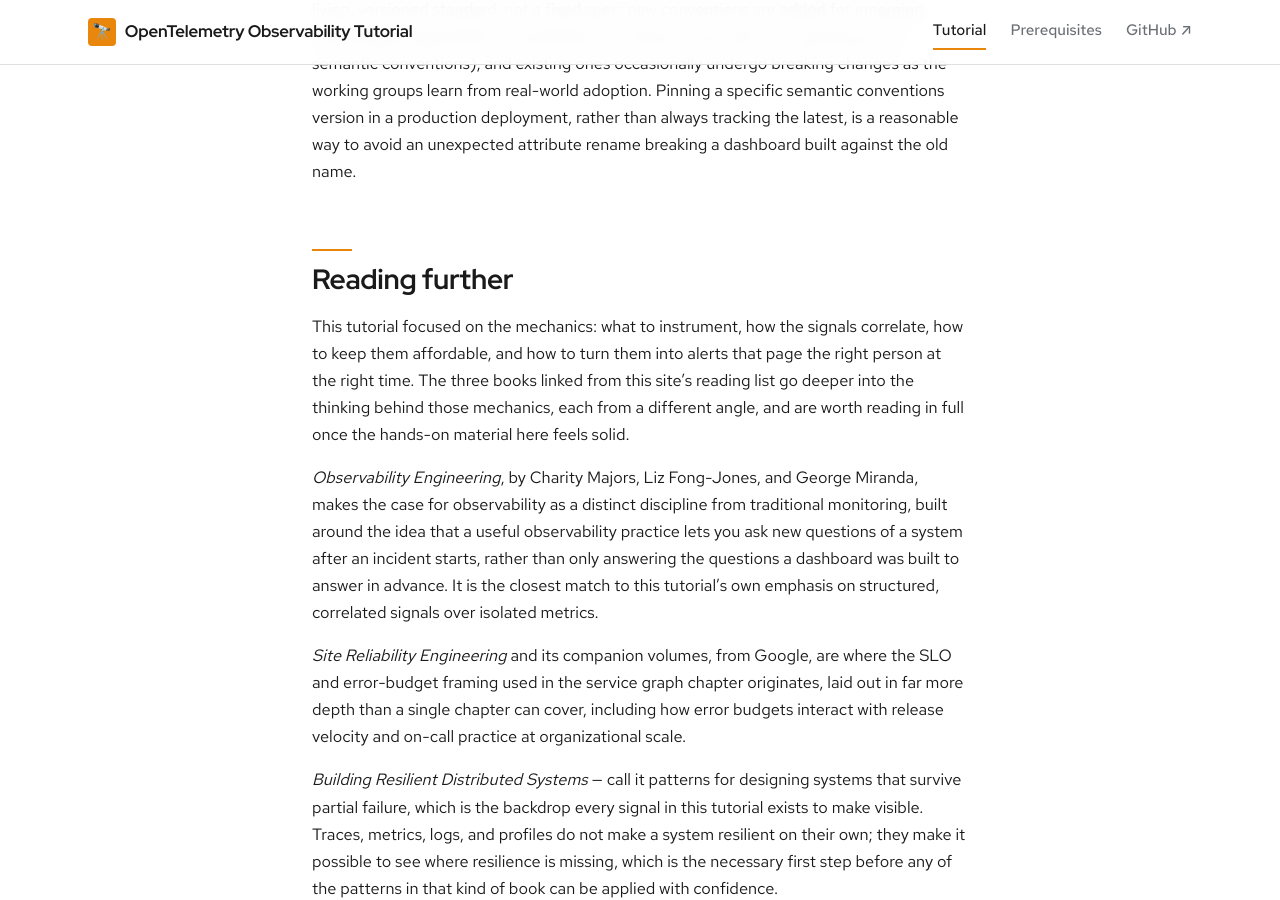
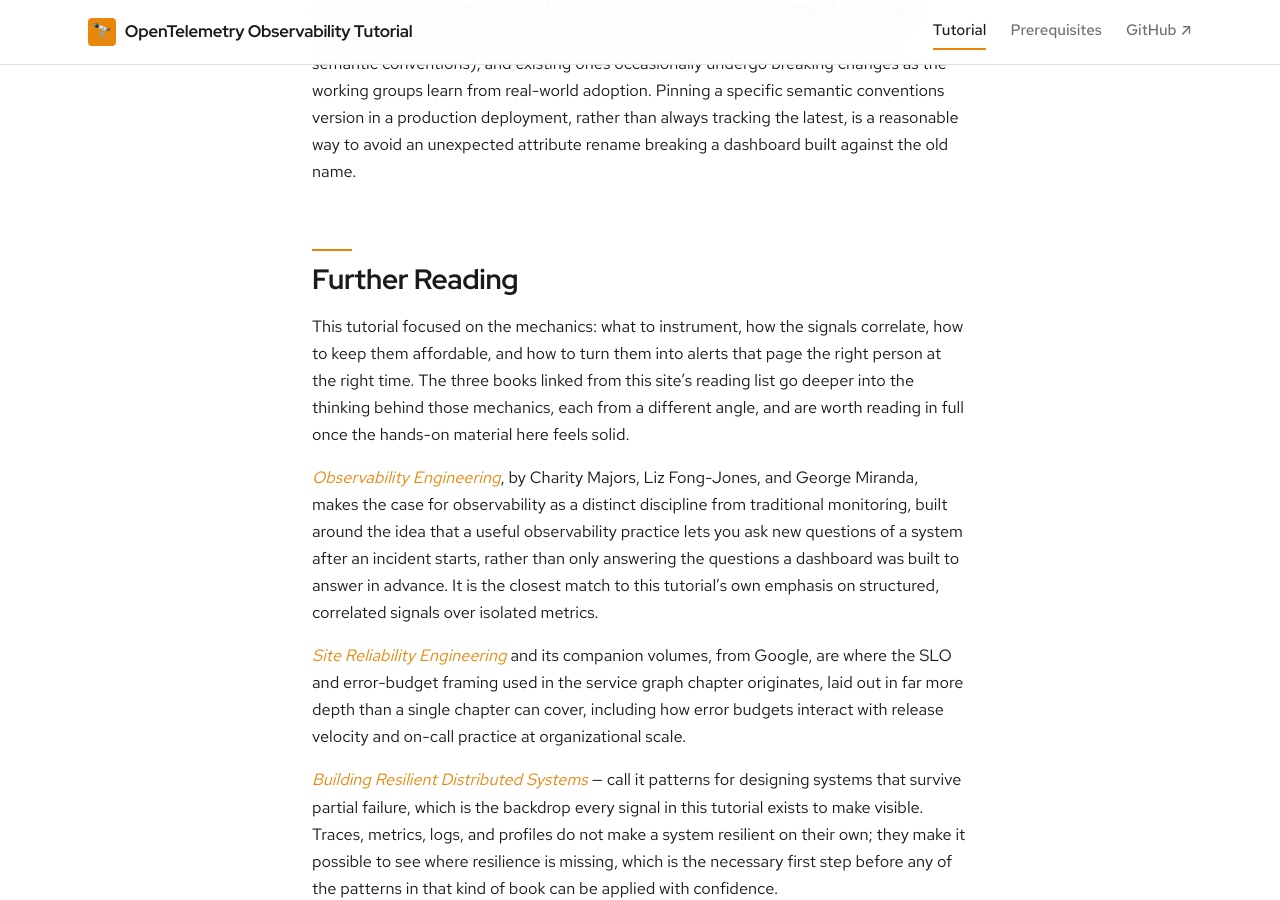
Before and after one commit to patterncatalyst/otel-observability-tutorial, a Jekyll site: the page built from _docs/24-whats-next.md, in a window 1280 px wide and 900 px high, scrolled down 4348 px. Built offline with Jekyll 4.4.1, drawn with Linux system fonts in a browser that asks for light colours; some web fonts are replaced; part of the change alters nothing that is shown.

```diff
--- a/_docs/24-whats-next.md
+++ b/_docs/24-whats-next.md
@@ -181,7 +181,7 @@ version in a production deployment, rather than always tracking the
 latest, is a reasonable way to avoid an unexpected attribute rename
 breaking a dashboard built against the old name.
 
-## Reading further
+## Further Reading
 
 This tutorial focused on the mechanics: what to instrument, how the
 signals correlate, how to keep them affordable, and how to turn them into
@@ -190,7 +190,7 @@ linked from this site's reading list go deeper into the thinking behind
 those mechanics, each from a different angle, and are worth reading in
 full once the hands-on material here feels solid.
 
-*Observability Engineering*, by Charity Majors, Liz Fong-Jones, and George
+[*Observability Engineering*](https://www.oreilly.com/library/view/observability-engineering/9781492076438/), by Charity Majors, Liz Fong-Jones, and George
 Miranda, makes the case for observability as a distinct discipline from
 traditional monitoring, built around the idea that a useful observability
 practice lets you ask new questions of a system after an incident starts,
@@ -198,13 +198,13 @@ rather than only answering the questions a dashboard was built to answer
 in advance. It is the closest match to this tutorial's own emphasis on
 structured, correlated signals over isolated metrics.
 
-*Site Reliability Engineering* and its companion volumes, from Google,
+[*Site Reliability Engineering*](https://www.oreilly.com/library/view/site-reliability-engineering/9798341607675/) and its companion volumes, from Google,
 are where the SLO and error-budget framing used in the service graph
 chapter originates, laid out in far more depth than a single chapter can
 cover, including how error budgets interact with release velocity and
 on-call practice at organizational scale.
 
-*Building Resilient Distributed Systems* — call it patterns for designing
+[*Building Resilient Distributed Systems*](https://www.oreilly.com/library/view/building-resilient-distributed/9781098163532/) — call it patterns for designing
 systems that survive partial failure, which is the backdrop every signal
 in this tutorial exists to make visible. Traces, metrics, logs, and
 profiles do not make a system resilient on their own; they make it
```
